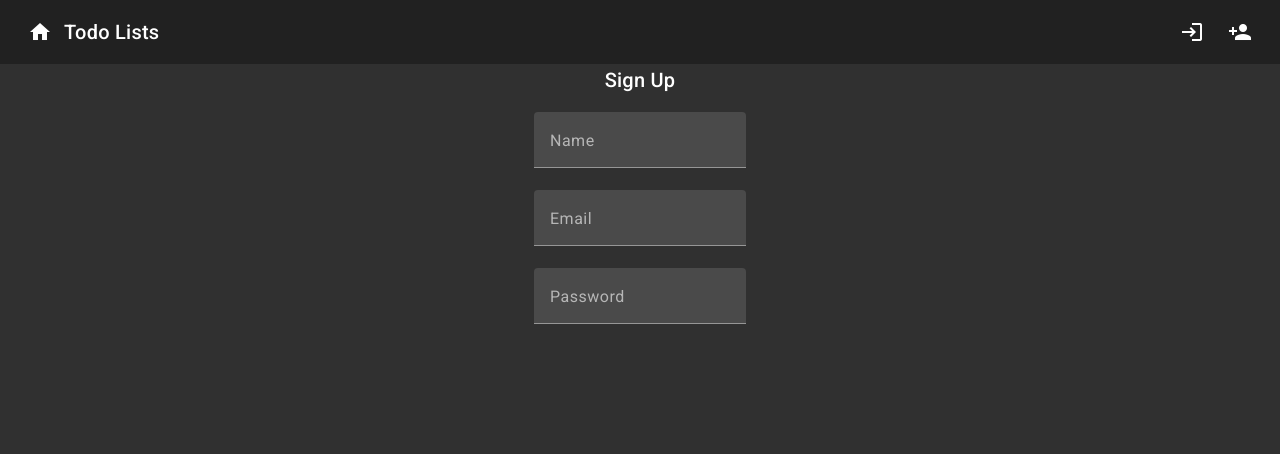
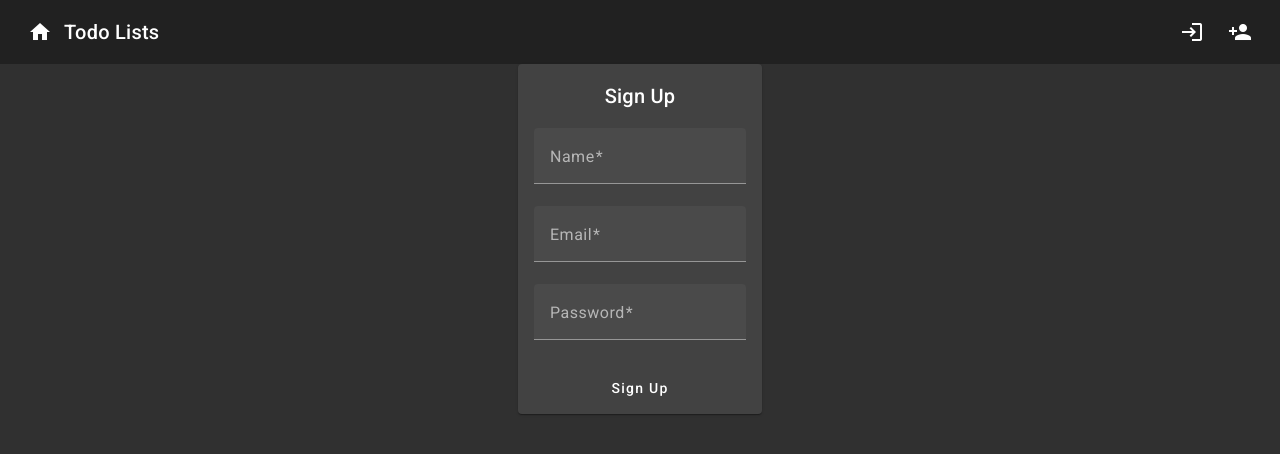
Before and after one commit to rileytittle/project4-wf, an Angular app: page /signup in a window 1280 px wide. Shown: the top 454 px of the page. Built offline with nearby package versions, Linux system fonts and the light colour scheme.

Commit message:
Create user functions

```diff
--- /dev/null
+++ b/src/app/services/todo.service.ts
@@ -0,0 +1,28 @@
+import { HttpClient } from '@angular/common/http';
+import { Injectable } from '@angular/core';
+import { firstValueFrom } from 'rxjs';
+
+@Injectable({
+  providedIn: 'root'
+})
+export class TodoService {
+
+  constructor(private httpClient:HttpClient) { }
+
+  async CreateUser(name:string, email:string, password:string){
+    let userData = {
+      name: name,
+      password: password,
+      email: email
+    }
+    try{
+      let response = await firstValueFrom(this.httpClient.post("https://unfwfspring2024.azurewebsites.net/user", userData))
+      console.log(response)
+      return true
+    }
+    catch(err){
+      console.log(err)
+      return false
+    }
+  }
+}
--- a/src/app/view/login/login.component.css
+++ b/src/app/view/login/login.component.css
@@ -5,7 +5,7 @@
     flex-direction: column;
     align-items: center;
 }
-.child-div{
+.mat-card-content{
     display: flex;
     flex-direction: column;
     align-items: center;
--- a/src/app/view/login/login.component.html
+++ b/src/app/view/login/login.component.html
@@ -1,13 +1,24 @@
 <div class="main-div mat-app-background">
-    <div class="child-div">
+    <mat-card>
+        <mat-card-content class="mat-card-content">
             <h2>Login</h2>
-        <mat-form-field class="test">
+            <mat-form-field>
                 <mat-label>Email</mat-label>
-            <input matInput type="email"/>
+                <input type="email" matInput [formControl]="emailFormControl" placeholder="Ex. pat@example.com">
+                @if (emailFormControl.hasError('email') && !emailFormControl.hasError('required')) {
+                <mat-error>Please enter a valid email address</mat-error>
+                }
+                @if (emailFormControl.hasError('required')) {
+                <mat-error>Email is <strong>required</strong></mat-error>
+                }
             </mat-form-field>
             <mat-form-field>
                 <mat-label>Password</mat-label>
-            <input matInput type="password"/>
+                <input matInput type="password" [formControl]="pwdFormControl"/>
+                @if (pwdFormControl.hasError("required")){
+                    <mat-error>Password is <strong>required</strong></mat-error>
+                }
             </mat-form-field>
+        </mat-card-content>
+    </mat-card>
 </div>
-</div>
--- a/src/app/view/login/login.component.ts
+++ b/src/app/view/login/login.component.ts
@@ -1,4 +1,5 @@
 import { Component } from '@angular/core';
+import { FormControl, Validators } from '@angular/forms';
 
 @Component({
   selector: 'app-login',
@@ -6,5 +7,6 @@ import { Component } from '@angular/core';
   styleUrl: './login.component.css'
 })
 export class LoginComponent {
-
+  emailFormControl = new FormControl("", [Validators.email, Validators.required])
+  pwdFormControl = new FormControl("", [Validators.required])
 }
--- a/src/app/view/signup/signup.component.css
+++ b/src/app/view/signup/signup.component.css
@@ -5,7 +5,7 @@
     flex-direction: column;
     align-items: center;
 }
-.child-div{
+.mat-card-content{
     display: flex;
     flex-direction: column;
     align-items: center;
--- a/src/app/view/signup/signup.component.html
+++ b/src/app/view/signup/signup.component.html
@@ -1,17 +1,34 @@
 <div class="main-div mat-app-background">
-    <div class="child-div">
+        <mat-card class="mat-card-content">
+            <mat-card-content class="mat-card-content">
                 <h2>Sign Up</h2>
                 <mat-form-field>
                     <mat-label>Name</mat-label>
-            <input matInput type="text"/>
+                    <input matInput type="text" [formControl]="nameFormControl"/>
+                    @if (nameFormControl.hasError("required")){
+                        <mat-error>Name is <strong>required</strong></mat-error>
+                    }
                 </mat-form-field>
-        <mat-form-field class="test">
+                <mat-form-field>
                     <mat-label>Email</mat-label>
-            <input matInput type="email"/>
+                    <input type="email" matInput [formControl]="emailFormControl" placeholder="Ex. pat@example.com">
+                    @if (emailFormControl.hasError('email') && !emailFormControl.hasError('required')) {
+                    <mat-error>Please enter a valid email address</mat-error>
+                    }
+                    @if (emailFormControl.hasError('required')) {
+                    <mat-error>Email is <strong>required</strong></mat-error>
+                    }
                 </mat-form-field>
                 <mat-form-field>
                     <mat-label>Password</mat-label>
-            <input matInput type="password"/>
+                    <input matInput type="password" [formControl]="pwdFormControl"/>
+                    @if (pwdFormControl.hasError("required")){
+                        <mat-error>Password is <strong>required</strong></mat-error>
+                    }
                 </mat-form-field>
+            </mat-card-content>
+            <mat-card-actions>
+                <button mat-button (click)="CreateUser()">Sign Up</button>
+            </mat-card-actions>
+        </mat-card>
 </div>
-</div>
--- a/src/app/view/signup/signup.component.ts
+++ b/src/app/view/signup/signup.component.ts
@@ -1,4 +1,7 @@
+import { HttpClient } from '@angular/common/http';
 import { Component } from '@angular/core';
+import { FormControl, Validators } from '@angular/forms';
+import { TodoService } from '../../services/todo.service';
 
 @Component({
   selector: 'app-signup',
@@ -6,5 +9,14 @@ import { Component } from '@angular/core';
   styleUrl: './signup.component.css'
 })
 export class SignupComponent {
+  constructor(private todoService:TodoService) {}
+  nameFormControl = new FormControl("", [Validators.required])
+  emailFormControl = new FormControl("", [Validators.required, Validators.email])
+  pwdFormControl = new FormControl("", [Validators.required, Validators.minLength(8)])
 
+  CreateUser(){
+    if(this.nameFormControl.value && this.emailFormControl.value && this.pwdFormControl.value){
+      this.todoService.CreateUser(this.nameFormControl.value, this.emailFormControl.value, this.pwdFormControl.value)
+    }
+  }
 }
```
Also changed, not shown: src/app/app.module.ts (+7 -1 lines), src/app/services/user.service.ts (deleted, +0 -9 lines), 1 other file (tests, documents, lock files or other folders). Lines whose indentation alone changed are shown as unchanged.
